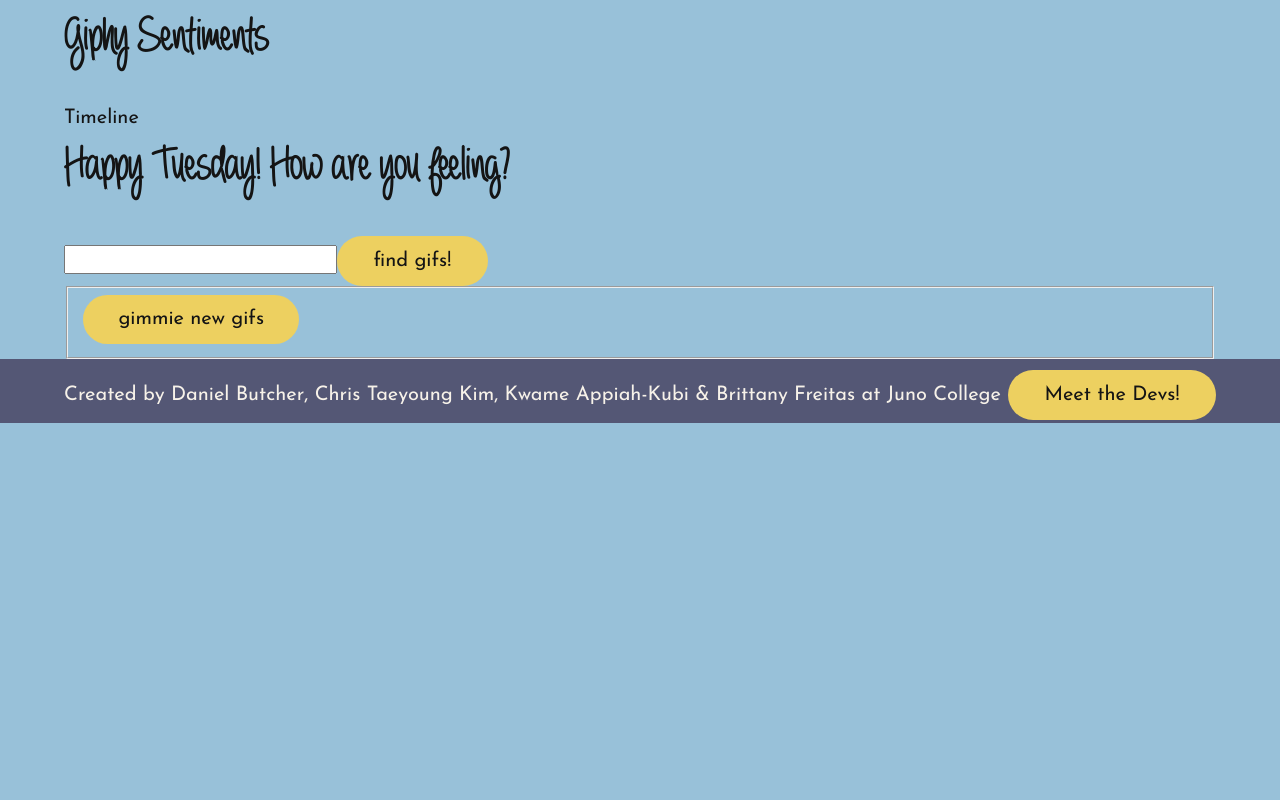
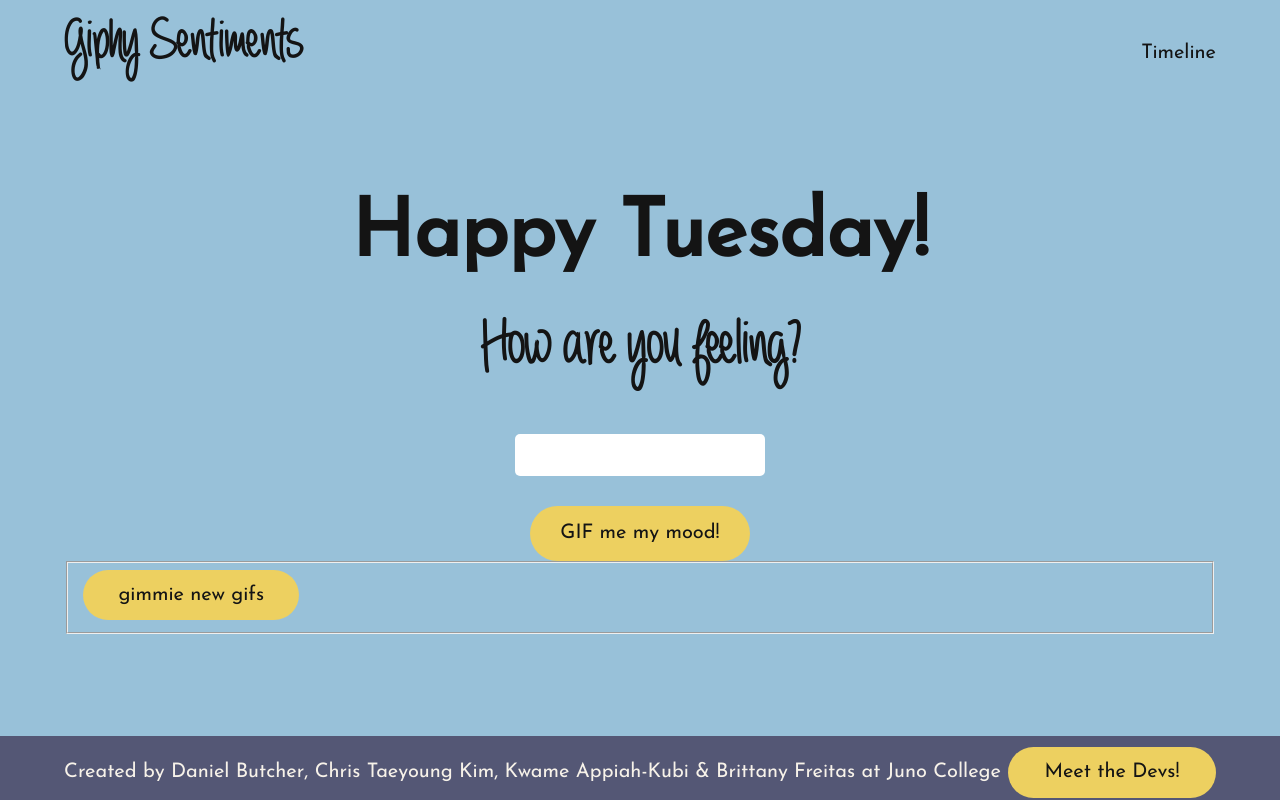
Before and after one commit to giphySentiment/giphySentiment, a React (Create React App) app: page /LandingPage in a window 1280 px wide. Built offline with nearby package versions, Linux system fonts and the light colour scheme.

Commit message:
added styling to landingPage and forms

```diff
--- a/src/components/Forms.js
+++ b/src/components/Forms.js
@@ -1,4 +1,4 @@
-import { useContext, useState } from "react";
+import { useContext } from "react";
 import { FormContext } from "./GiphyData";
 
 // Import components
@@ -13,7 +13,6 @@ const Forms = (props) => {
         'default', { weekday: 'long' }
     );
 
-
     // Function to change setMood to user input value
     const handleMoodChange = (e) => {
         props.setMood(e.target.value);
@@ -22,15 +21,21 @@ const Forms = (props) => {
 
     return (
         <section className="forms">
-            <h2>Happy {`${today}`}! How are you feeling?</h2>
+            <h3>Happy {`${today}`}!
+                <span>How are you feeling?</span></h3>
             <form onSubmit={(e) => formSubmit(e, props.mood)}>
                 <label htmlFor="moodSelector"
-                    // add visuallyHidden class in CSS
                     className="visuallyHidden">Type in an emotion </label>
                 <input name="moodSelector" id="moodSelector" type="text"
-                    onChange={(event) => handleMoodChange(event)}
+                    onChange={(e) => handleMoodChange(e)}
                 />
-                    <button disabled={props.isSpace ? true : false}  className="buttonContainer">find gifs!</button>
+                <button disabled=
+                    {
+                        props.isSpace
+                        ? true
+                        : false
+                    }
+                    className="buttonContainer">GIF me my mood!</button>
                     {
                         props.noGifsAvailable
                         ? <p>There are no GIFs to express how you feel. Try something else!</p>
@@ -48,8 +53,8 @@ const Forms = (props) => {
                     }
                     {
                         props.loading
-                ?    <><LoadingPage /></>
-                :   null
+                        ? <><LoadingPage/></>
+                        : null
                     }
             </form>
         </section>
--- a/src/styles/sass/partials/_forms.scss
+++ b/src/styles/sass/partials/_forms.scss
@@ -1,2 +1,48 @@
 @use "./variables" as *;
 @use "./mixins" as *;
+
+.forms {
+    display: flex;
+    flex-wrap: wrap;
+    flex-direction: column;
+    justify-content: center;
+    align-items: center;
+    h3 {
+        font-size: 5rem;
+        text-align: center;
+        line-height: 7rem;
+        margin: 0 auto;
+        padding-top: 5%;
+        span {
+            font-size: 4rem;
+            display: block;
+            font-family: $logoFont;
+        }
+    }
+
+    form {
+        display: flex;
+        flex-direction: column;
+        justify-content: center;
+        align-items: center;
+        input {
+            border-radius: 5px;
+            border: 2px solid transparent;
+            font-family: $bodyFont;
+            padding: 5px;
+            text-align: center;
+            width: 25%;
+            min-width: 250px;
+            margin-top: 30px;
+            font-size: 1.5rem;
+            margin-bottom: 30px;
+            &:focus {
+                border: 2px solid $accentColor;
+                outline: none;
+            }
+        }
+        button {
+            padding: 5% 10%;
+        }
+    }
+}
--- a/src/styles/sass/partials/_landingPage.scss
+++ b/src/styles/sass/partials/_landingPage.scss
@@ -1,2 +1,18 @@
 @use "./variables" as *;
 @use "./mixins" as *;
+
+.landingPage {
+    height: 92vh;
+    nav {
+        display: flex;
+        flex-wrap: nowrap;
+        justify-content: space-between;
+        align-items: baseline;
+        h2 {
+        margin-top: 0px;
+        font-family: "always-forever";
+        font-size: 3.5rem;
+        padding-top: 5%;
+        }
+    }
+}
--- a/src/styles/sass/partials/_typography.scss
+++ /dev/null
@@ -1,24 +0,0 @@
-@use "./variables" as *;
-@use "./mixins" as *;
-
-.welcome {
-    h1 {
-        font-size: 9rem;
-        font-family: "always-forever";
-        margin-top: 0px;
-    }
-    h2 {
-        font-size: 2.8rem;
-        font-weight: 300;
-        letter-spacing: 3px;
-    }
-}
-
-.landingPage {
-    h2 {
-        margin-top: 0px;
-        font-family: "always-forever";
-        font-size: 3rem;
-        padding-top: 1%;
-    }
-}
--- a/src/styles/sass/partials/_welcome.scss
+++ b/src/styles/sass/partials/_welcome.scss
@@ -9,5 +9,15 @@
         justify-content: center;
         height: 92vh;
         min-height: 700px;
+        h1 {
+        font-size: 9rem;
+        font-family: "always-forever";
+        margin-top: 0px;
+        }
+        h2 {
+            font-size: 2.8rem;
+            font-weight: 300;
+            letter-spacing: 3px;
+        }
     }
 }
--- a/src/styles/styles.css
+++ b/src/styles/styles.css
@@ -77,24 +77,6 @@ a:focus {
 
 .buttonContainer {
   font-family: "Josefin Sans";
-}
-
-.welcome h1 {
-  font-size: 9rem;
-  font-family: "always-forever";
-  margin-top: 0px;
-}
-.welcome h2 {
-  font-size: 2.8rem;
-  font-weight: 300;
-  letter-spacing: 3px;
-}
-
-.landingPage h2 {
-  margin-top: 0px;
-  font-family: "always-forever";
-  font-size: 3rem;
-  padding-top: 1%;
 }
 
 html {
@@ -328,6 +310,16 @@ html {
   height: 92vh;
   min-height: 700px;
 }
+.welcome .wrapper h1 {
+  font-size: 9rem;
+  font-family: "always-forever";
+  margin-top: 0px;
+}
+.welcome .wrapper h2 {
+  font-size: 2.8rem;
+  font-weight: 300;
+  letter-spacing: 3px;
+}
 
 footer {
   background-color: #545775;
@@ -353,4 +345,65 @@ footer .wrapper .creatives a:hover {
 }
 footer .wrapper .creatives a:focus {
   color: #EDD060;
+}
+
+.landingPage {
+  height: 92vh;
+}
+.landingPage nav {
+  display: flex;
+  flex-wrap: nowrap;
+  justify-content: space-between;
+  align-items: baseline;
+}
+.landingPage nav h2 {
+  margin-top: 0px;
+  font-family: "always-forever";
+  font-size: 3.5rem;
+  padding-top: 5%;
+}
+
+.forms {
+  display: flex;
+  flex-wrap: wrap;
+  flex-direction: column;
+  justify-content: center;
+  align-items: center;
+}
+.forms h3 {
+  font-size: 5rem;
+  text-align: center;
+  line-height: 7rem;
+  margin: 0 auto;
+  padding-top: 5%;
+}
+.forms h3 span {
+  font-size: 4rem;
+  display: block;
+  font-family: "always-forever";
+}
+.forms form {
+  display: flex;
+  flex-direction: column;
+  justify-content: center;
+  align-items: center;
+}
+.forms form input {
+  border-radius: 5px;
+  border: 2px solid transparent;
+  font-family: "Josefin Sans";
+  padding: 5px;
+  text-align: center;
+  width: 25%;
+  min-width: 250px;
+  margin-top: 30px;
+  font-size: 1.5rem;
+  margin-bottom: 30px;
+}
+.forms form input:focus {
+  border: 2px solid #EDD060;
+  outline: none;
+}
+.forms form button {
+  padding: 5% 10%;
 }/*# sourceMappingURL=styles.css.map */
--- a/src/styles/styles.scss
+++ b/src/styles/styles.scss
@@ -1,6 +1,5 @@
 @use "./sass/partials/variables" as *;
 @use "./sass/partials/globalStyles";
-@use "./sass/partials/typography";
 @use "./sass/partials/setup";
 @use "./sass/partials/mixins" as *;
 
```
Also changed, not shown: 1 other file (tests, documents, lock files or other folders). Lines whose indentation alone changed are shown as unchanged.
